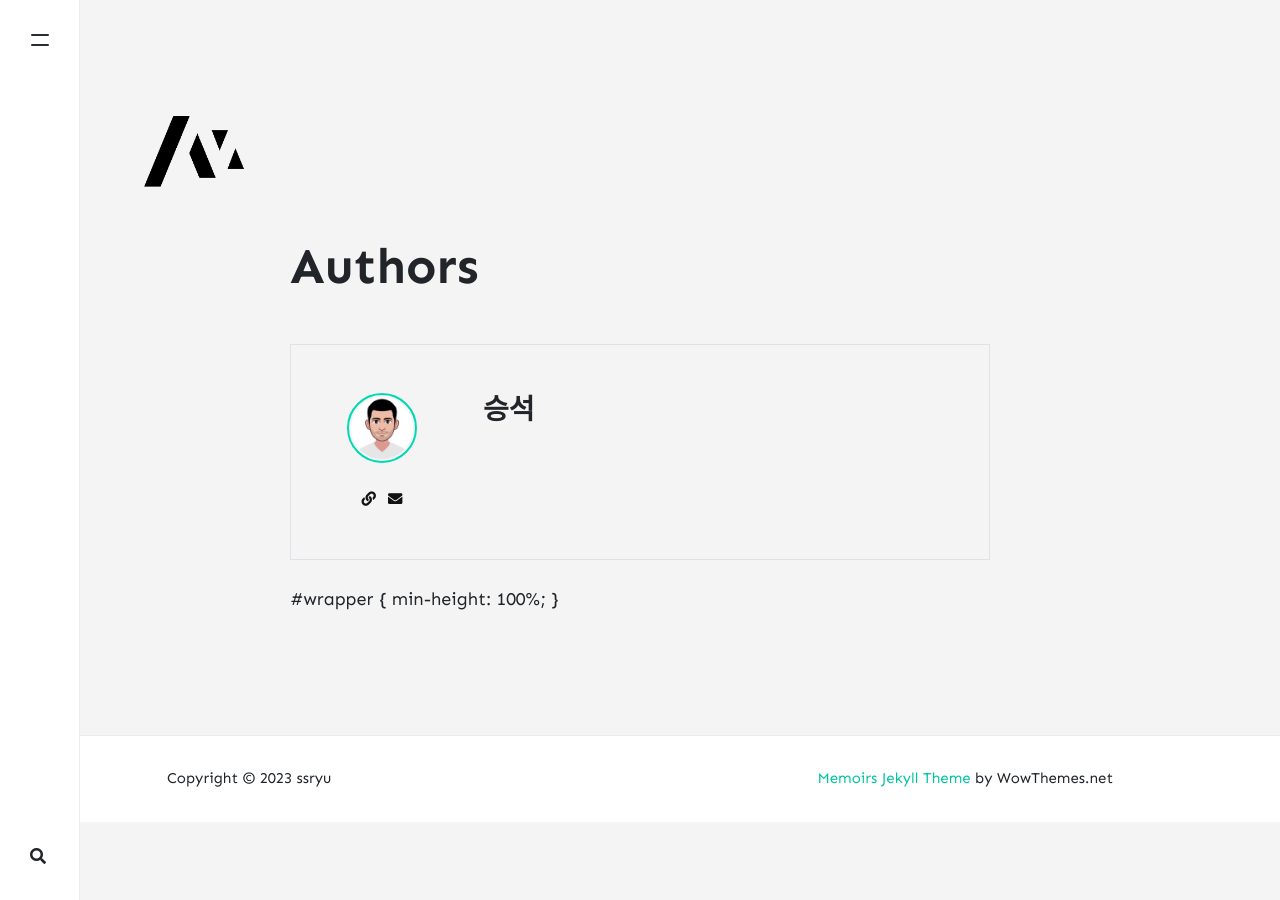
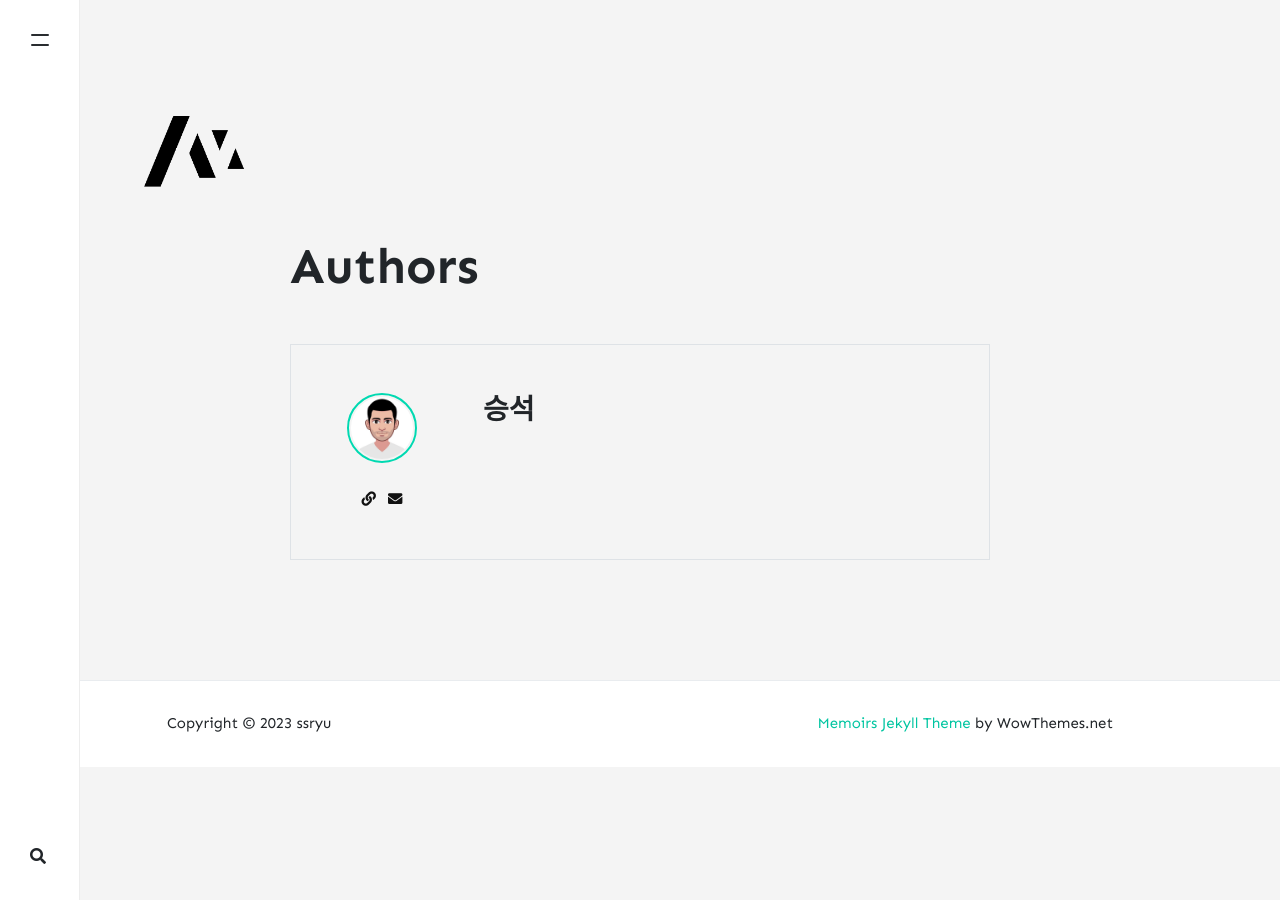
Before and after one commit to sky0426/sky0426.github.io, a Jekyll site: the page built from _pages/authors.html, in a window 1280 px wide. Built offline with Jekyll 4.4.1, drawn with Linux system fonts in a browser that asks for light colours; nearby versions of some CDN libraries; comment, search, counter and statistics services are not loaded.

Commit message:
layout change

```diff
--- a/_pages/authors.html
+++ b/_pages/authors.html
@@ -4,7 +4,7 @@ title: Authors
 permalink: /authors
 comments: false
 ---
-<div class="list-authors mt-5 wrapper" >
+<div class="list-authors mt-5" >
 {% for author in site.authors %}
     <div id="{{ author[1].name }}" class="authorbox position-relative pb-5 pt-5 mb-4 mt-4 border">
         <div class="row">
@@ -40,7 +40,3 @@ comments: false
     </div>
 {% endfor %}
 </div>
-
-#wrapper {
-    min-height: 100%;
-}
--- a/assets/css/theme.scss
+++ b/assets/css/theme.scss
@@ -23,6 +23,7 @@ body, input, button, select, optgroup, textarea {
 body {
     line-height:1.7;
     background: #f4f4f4;
+    min-height: 100%;
 }
 a {
     color: darken($primary, 24%);
```
